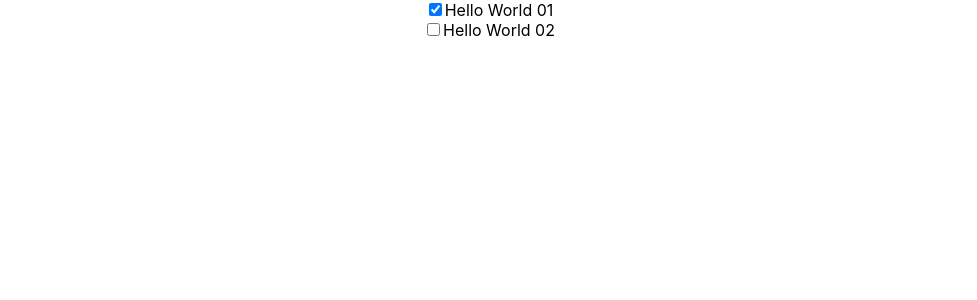
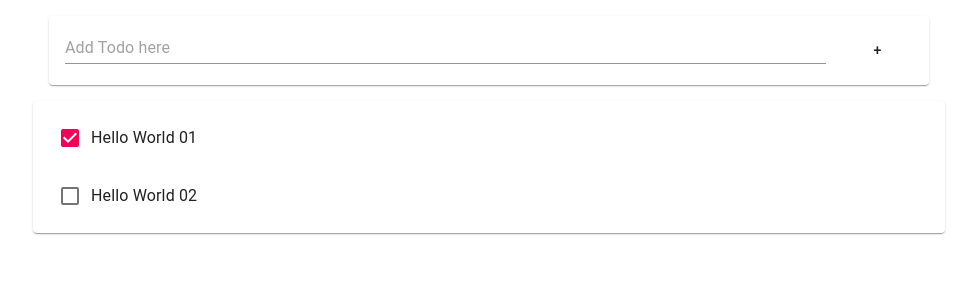
Before and after one commit to hozzi-lee/react_material-ui, a React (Create React App) app: page / in a window 1280 px wide. Shown: the top 300 px of the page, without its empty margins (151-1128 px from the left). Built offline with nearby package versions, Linux system fonts and the light colour scheme.

Commit message:
material UI + AddTodo Input

```diff
--- a/package.json
+++ b/package.json
@@ -3,6 +3,8 @@
   "version": "0.1.0",
   "private": true,
   "dependencies": {
+    "@material-ui/core": "^4.12.4",
+    "@material-ui/icons": "^4.11.3",
     "@testing-library/jest-dom": "^5.16.5",
     "@testing-library/react": "^13.4.0",
     "@testing-library/user-event": "^13.5.0",
--- /dev/null
+++ b/src/AddTodo.js
@@ -0,0 +1,33 @@
+import React from 'react';
+import { TextField, Paper, Button, Grid } from '@material-ui/core';
+
+class AddTodo extends React.Component {
+  constructor(props) {
+    super(props);
+    this.state = {
+      item: { title: '' } //사용자의 입력을 저잘할 오브젝트
+    };
+  }
+
+  render() {
+    return (
+      <Paper style={{ margin: 16, padding: 16 }}>
+        <Grid container>
+          <Grid xs={11} md={11} item style={{ paddingRight: 16 }}>
+            <TextField
+              placeholder="Add Todo here"
+              fullWidth
+            />
+          </Grid>
+          <Grid xs={1} md={1} item>
+            <Button fullWidth color="secondary" variant="outline">
+              +
+            </Button>
+          </Grid>
+        </Grid>
+      </Paper>
+    )
+  }
+ }
+
+export default AddTodo;
--- a/src/App.js
+++ b/src/App.js
@@ -1,5 +1,9 @@
 import React from 'react';
+import { Paper, List, Container } from '@material-ui/core';
+
 import Todo from './Todo';
+import AddTodo from './AddTodo';
+
 import './App.css';
 
 class App extends React.Component {
@@ -15,14 +19,24 @@
   }
 
   render() {
-    //(2) 자바스크립트 제공하는 map 함수를 이용해 배열을 반복해 <Todo... /> 컴포넌트 생성
-    var todoItems = this.state.items.map((item, idx) => (
-      <Todo item={item} key={item.id} />
-    ));
+    var todoItems = this.state.items.length > 0 && (
+      <Paper style={{ magin: 16 }}>
+        <List>
+          {this.state.items.map((item, idx) => (
+            <Todo item={item} key={item.id} />
+          ))}
+        </List>
+      </Paper>
+    );
+
     return (
-      //(3) 생성된 컴포넌트 리턴
       <div className="App">
-        {todoItems}
+        <Container maxWidth="md">
+          <AddTodo />
+          <div className="TodoList">
+            {todoItems}
+          </div>
+        </Container>
       </div>
     );
   }
--- a/src/Todo.js
+++ b/src/Todo.js
@@ -1,4 +1,5 @@
 import React from 'react';
+import { ListItem, ListItemText, InputBase, Checkbox } from '@material-ui/core';
 
 class Todo extends React.Component {
   constructor(props) {
@@ -7,14 +8,21 @@
   }
 
   render() {
+    const item = this.state.item;
     return(
-      <div className="Todo">
-        <input type="checkbox"
-          id={this.state.item.id}
-          name={this.state.item.id}
-          checked={this.state.item.done} />
-        <label id={this.state.item.id}>{this.state.item.title}</label>
-      </div>
+      <ListItem>
+        <Checkbox checked={item.done} />
+        <ListItemText>
+          <InputBase InputProps={{"aria-label": "naked"}}
+          type="text"
+          id={item.id}
+          name={item.id}
+          value={item.title}
+          multiline={true}
+          fullWidth={true}
+          />
+        </ListItemText>
+      </ListItem>
     );
   }
 }
```
Also changed, not shown: 1 other file (tests, documents, lock files or other folders).
